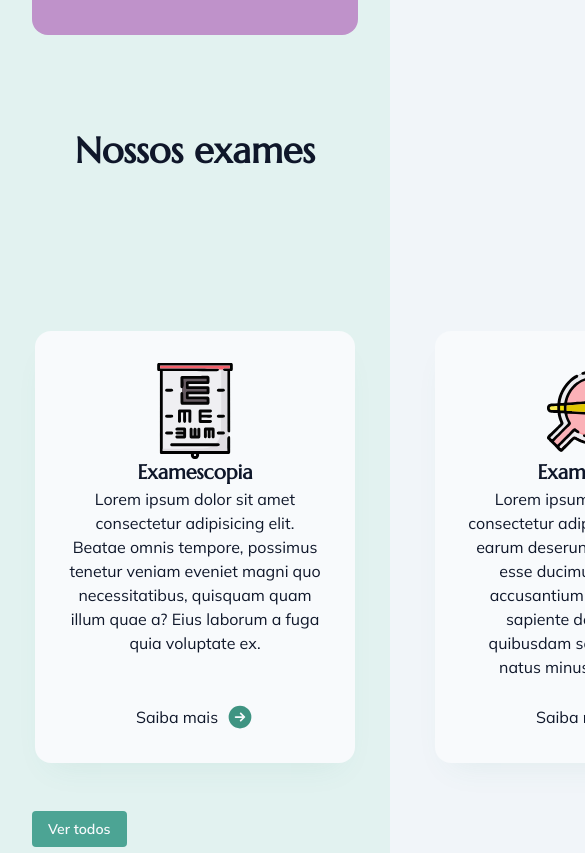
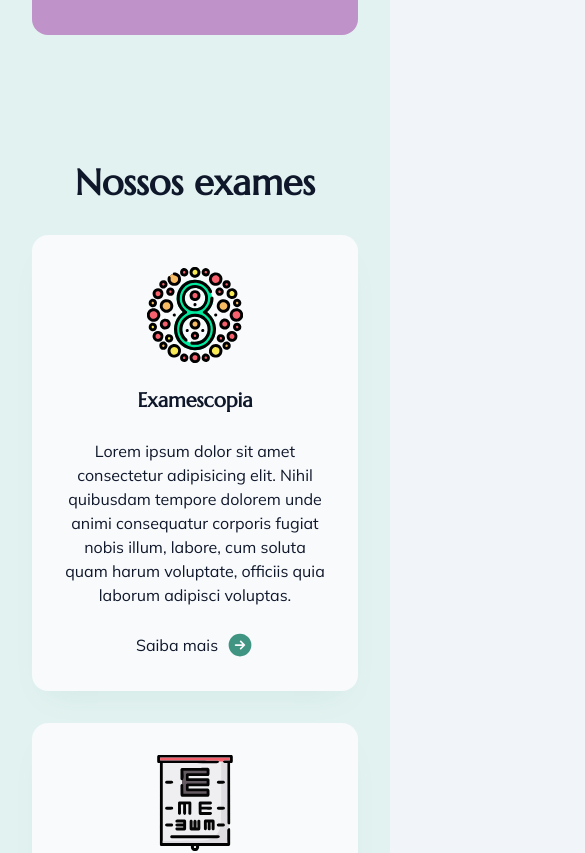
Before and after one commit to JuFortini/avv-project, a Next.js app: page / in a window 390 px wide. Shown: the part 2005-2858 px from the top of the page, 585 px wide, since content can reach past the window. Built offline with nearby package versions, Linux system fonts and the light colour scheme.

Commit message:
Added responsive exams section on Home

```diff
--- a/src/components/Home/Exams/components/ExamCard.tsx
+++ b/src/components/Home/Exams/components/ExamCard.tsx
@@ -12,8 +12,8 @@ interface ExamCardProps {
 export function ExamCard({ icon, name, description, action }: ExamCardProps): JSX.Element {
   const personalShadow = 'shadow-[0_16px_32px_-16px_rgba(58,135,118,0.1)]';
   return (
-    <article className={`p-8 flex flex-col justify-between items-center space-y-6 w-80 max-w-[22rem] bg-slate-50 rounded-2xl ${personalShadow}`}>
-      <div className="flex flex-col items-center">
+    <article className={`p-8 flex flex-col justify-between gap-6 items-center w-full lg:max-w-[24rem] bg-slate-50 rounded-2xl ${personalShadow}`}>
+      <div className="flex flex-col items-center gap-y-6">
         <div className="flex h-24 w-24">{icon}</div>
         <h4 className="text-xl font-semibold font-serif">{name}</h4>
         <p className="text-center">{description}</p>
--- a/src/components/Home/Exams/index.tsx
+++ b/src/components/Home/Exams/index.tsx
@@ -8,10 +8,10 @@ export function Exams(): JSX.Element {
   return (
     <>
       {/* // TODO: implementar redirecionamentos */}
-      <div className="bg-teal-50 px-8 lg:px-16 py-16 h-svh w-full flex flex-col justify-between items-center">
-        <h1 className="font-serif font-semibold text-4xl">Nossos exames</h1>
-        <div className="flex flex-col justify-start gap-y-12 w-full">
-          <div className="flex self-center gap-x-20">
+      <div className="bg-teal-50 px-8 lg:px-16 py-16 lg:h-svh w-full flex flex-col justify-between items-center">
+        <h1 className="font-serif font-semibold text-4xl p-8">Nossos exames</h1>
+        <div className="flex flex-col items-center lg:items-start justify-start gap-y-8 w-full">
+          <div className="flex flex-col lg:flex-row self-center gap-y-8 lg:gap-x-20">
             <ExamCard
               icon={<ColorBlindnessIcon />}
               name="Examescopia"
```
